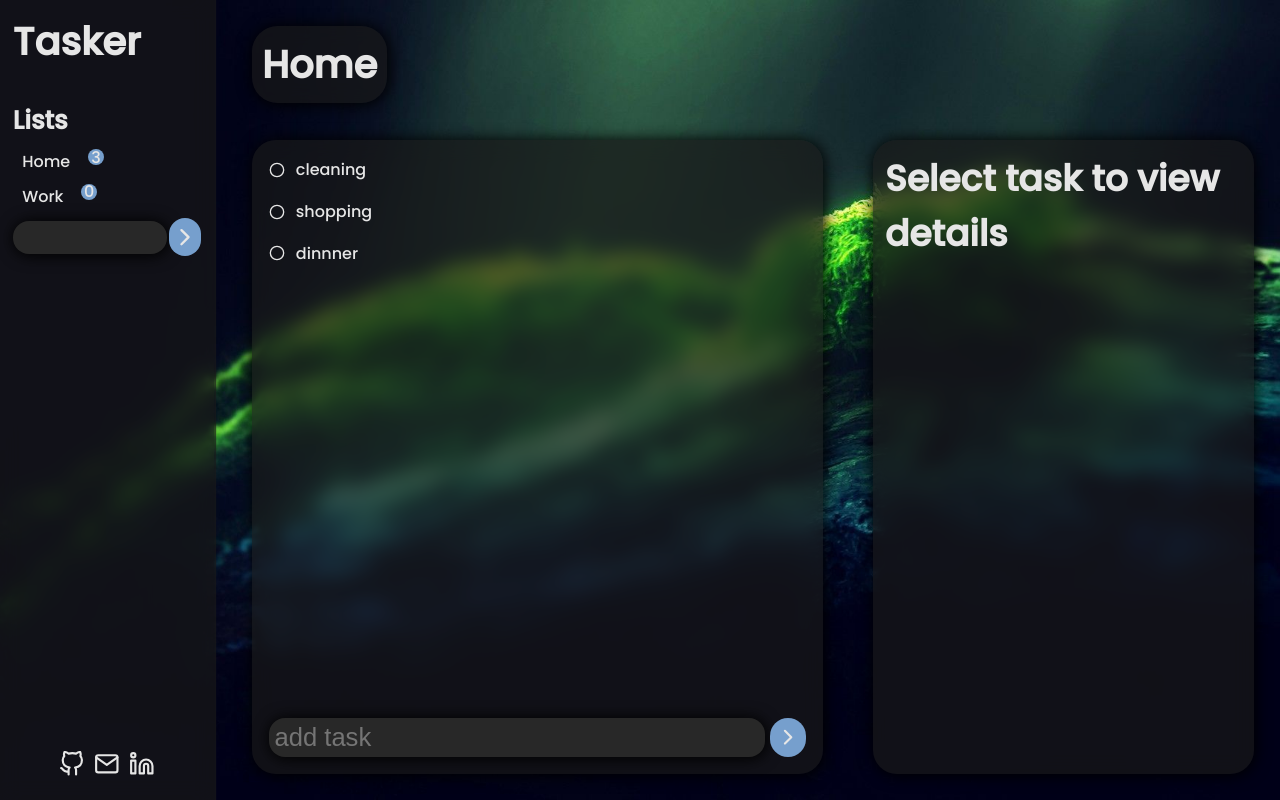
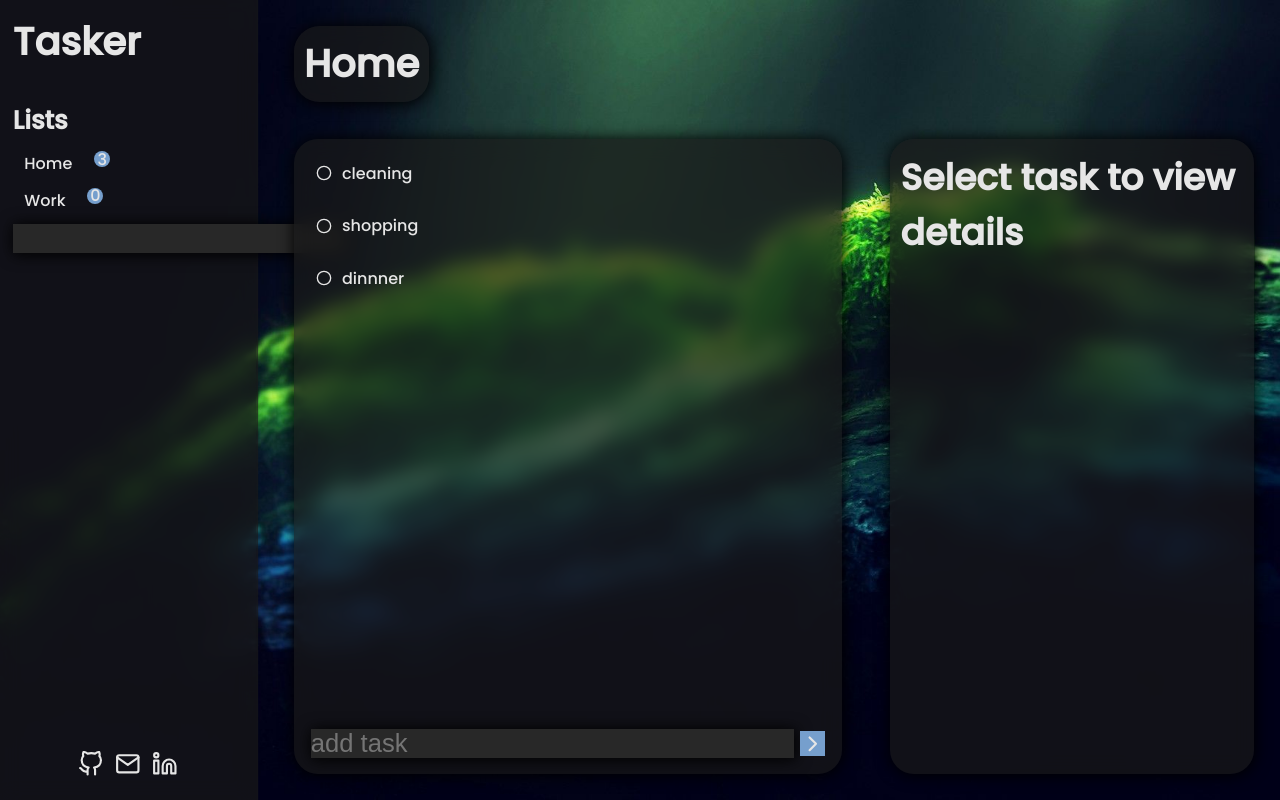
Before and after one commit to Predakor/Tasker, a React (Create React App) app: page / in a window 1280 px wide. Built offline with nearby package versions, Linux system fonts and the light colour scheme.

Commit message:
General task info css update

```diff
--- a/src/components/inputAdd/InputAdd.module.css
+++ b/src/components/inputAdd/InputAdd.module.css
@@ -5,25 +5,14 @@
 }
 
 .input {
+  flex-grow: 1;
   background-color: var(--primary-color);
-
-  width: 100%;
-  padding: 1%;
-  border-radius: 1rem;
-
-  font-size: var(--font-size);
-  color: var(--secondary-color);
   box-shadow: var(--dark-shadow);
 }
 .button {
   background-color: var(--accent-color);
-
-  border-radius: 0.5em;
-  padding: 1%;
-
-  font-size: var(--font-size-big);
-  cursor: pointer;
-  transition: 0.5s;
+  border-radius: var(--border-radius);
+  font-size: var(--font-size);
 }
 .button:hover {
   opacity: 0.7;
--- a/src/components/task/Task.module.css
+++ b/src/components/task/Task.module.css
@@ -4,7 +4,11 @@
   align-items: center;
   gap: 2%;
 
+  padding: 1%;
+
+  color: var(--high-emphasis);
   font-size: var(--font-size-small);
+
   cursor: pointer;
   transition: 0.3s;
 }
@@ -16,7 +20,7 @@
 .done {
   position: relative;
   transition: 2s;
-  color: var(--secondary-color-transparent);
+  color: var(--medium-emphasis);
 }
 .done::after {
   content: "";
@@ -24,7 +28,7 @@
   top: 50%;
   left: 0;
 
-  background-color: var(--secondary-color);
+  background-color: var(--medium-emphasis);
 
   width: 100%;
   height: 10%;
--- a/src/components/taskInfo/TaskInfo.module.css
+++ b/src/components/taskInfo/TaskInfo.module.css
@@ -1,8 +1,7 @@
 .container {
   display: flex;
   flex-flow: column nowrap;
-  justify-content: space-between;
-
+  gap: 5%;
   padding: 3%;
 
   overflow-y: auto;
@@ -30,15 +29,17 @@
   justify-content: center;
   align-items: center;
 
-  background-color: var(--accent-color);
+  background-color: var(--primary-color);
+
   box-shadow: var(--dark-shadow);
+  padding: 2%;
 
-  padding: 2%;
-  border-radius: 50%;
-
+  font-size: var(--font-size);
   transition: color 0.5s;
 }
-
+.active {
+  background-color: var(--accent-color);
+}
 .button:active {
   opacity: 1;
   transition: opacity 0.3s;
--- a/src/components/taskInfo/deadline/Deadline.module.css
+++ b/src/components/taskInfo/deadline/Deadline.module.css
@@ -5,10 +5,6 @@
 }
 .button {
   background-color: var(--primary-color);
-
-  border-radius: var(--border-radius);
-
-  font-size: var(--font-size-small);
 }
 .container {
   background-color: var(--primary-color);
--- a/src/components/taskInfo/description/Description.module.css
+++ b/src/components/taskInfo/description/Description.module.css
@@ -2,6 +2,7 @@
   position: relative;
 
   min-height: 25%;
+  margin-top: auto;
 }
 
 .descr,
```
